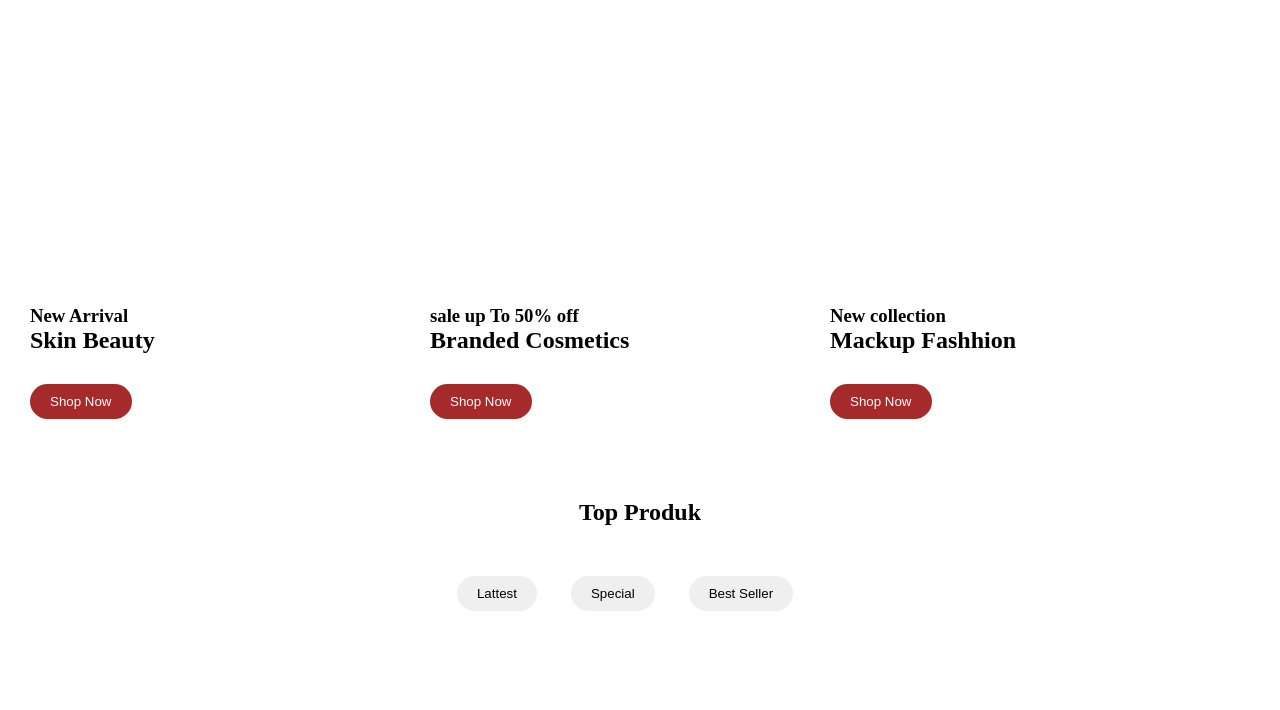
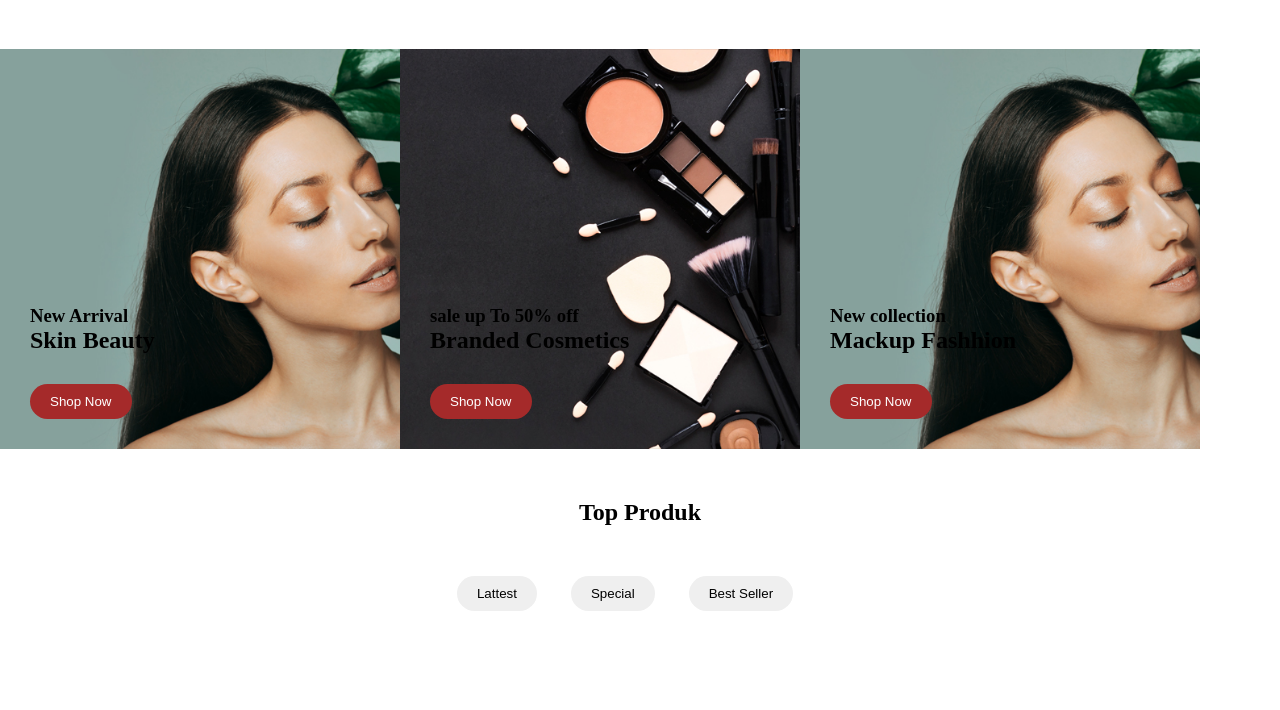
Before and after one commit to Dini259/E-Commerce-Kosmetik, a plain HTML site: page index.html in a window 1280 px wide. Shown: the part 1190-1900 px from the top of the page. Drawn offline with nearby package versions, Linux system fonts and the light colour scheme; files whose address does not match are found by name.

Commit message:
Update style.css
ini update css

```diff
--- a/style.css
+++ b/style.css
@@ -44,7 +44,7 @@ box-sizing: border-box;
 
 /* ini bagian hero */
 .hero{
-    background-image: url(assets/img/hero.png);
+    background-image: url(hero.png);
     height:900px;
     background-size: cover;
     background-repeat: no-repeat;
@@ -111,7 +111,7 @@ box-sizing: border-box;
  }
 
  .koleksi .card{
-    background-image: url(assets/img/banner1.jpg);
+    background-image: url(banner1.jpg);
     height: 400px;
     width: 400px;
     background-size: cover;
@@ -133,7 +133,7 @@ box-sizing: border-box;
  }
 
  .koleksi .card2{
-    background-image: url(assets/img/banner2.jpg);
+    background-image: url(banner2.jpg);
     height: 400px;
     width: 400px;
     background-size: cover;
@@ -145,7 +145,7 @@ box-sizing: border-box;
  }
 
  .koleksi .card3{
-    background-image: url(assets/img/banner1.jpg);
+    background-image: url(banner1.jpg);
     height: 400px;
     width: 400px;
     background-size: cover;
```
